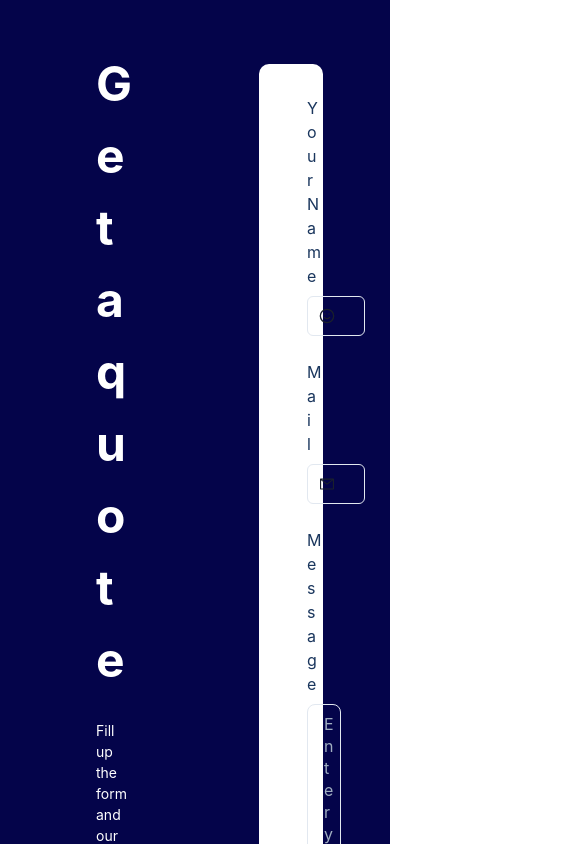
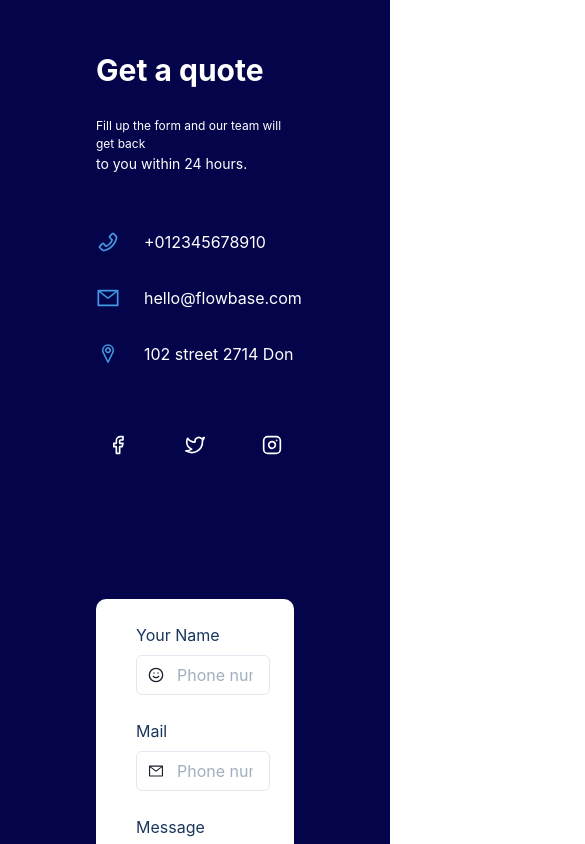
Before and after one commit to vectorCodes/nextjsauthentication, a Next.js app: page /contact in a window 390 px wide. Shown: the top 844 px of the page, 585 px wide, since content can reach past the window. Built offline with nearby package versions, Linux system fonts and the light colour scheme.

Commit message:
contact page responsive

```diff
--- a/pages/contact.js
+++ b/pages/contact.js
@@ -34,24 +34,28 @@ const datas = [
 function Contact() {
   //   const [icon, setIcon] = useState(0);
   return (
-    <Box bg="#04044A" py={12} px={24} h="100vh">
-      <SimpleGrid columns={2} maxW={"5xl"} spacing={32}>
+    <Box bg="#04044A" py={12} px={24}>
+      <SimpleGrid columns={{ base: 1, lg: 2 }} maxW={"5xl"} spacing={32}>
         <Box>
-          <Text textColor={"white"} fontSize={"5xl"} fontWeight={"bold"}>
+          <Text
+            textColor={"white"}
+            fontSize={{ base: "3xl", lg: "5xl" }}
+            fontWeight={"bold"}
+          >
             Get a quote
           </Text>
-          <Text textColor={"white"} fontSize={"sm"} mt={6}>
+          <Text textColor={"white"} fontSize={{ base: "xs", lg: "sm" }} mt={6}>
             Fill up the form and our team will get back
           </Text>
-          <Text textColor={"white"} fontSize={"sm"} pb={16}>
+          <Text textColor={"white"} fontSize={"sm"} pb={{ base: 8, lg: 16 }}>
             to you within 24 hours.
           </Text>
           {datas.map((data, idx) => {
             return (
               <HStack
                 key={idx}
-                spacing={10}
-                mt={8}
+                spacing={{ base: 6, lg: 10 }}
+                mt={{ base: 4, lg: 8 }}
                 cursor={"pointer"}
                 transition={"all 1s"}
                 h={"40px"}
@@ -71,7 +75,11 @@ function Contact() {
               </HStack>
             );
           })}
-          <HStack spacing={12} mt={20} cursor={"pointer"}>
+          <HStack
+            spacing={{ base: 8, lg: 12 }}
+            mt={{ base: 12, lg: 20 }}
+            cursor={"pointer"}
+          >
             <Center
               textColor={"white"}
               fontSize={"xl"}
@@ -117,7 +125,12 @@ function Contact() {
             </HStack>
           </HStack>
         </Box>
-        <Box bg="white" rounded={10} mt={4} p={8}>
+        <Box
+          bg="white"
+          rounded={10}
+          mt={{ base: 1, lg: 4 }}
+          p={{ base: 6, lg: 8 }}
+        >
           <Box>
             <Text textColor={"blue.900"} ml={4}>
               Your Name
@@ -169,17 +182,17 @@ function Contact() {
             <Textarea
               placeholder="Enter your message"
               rounded={"lg"}
-              h={"160px"}
+              h={{ base: "80px", lg: "160px" }}
               ml={4}
               cursor={"pointer"}
             />
           </Box>
-          <Box ml={32}>
+          <Box ml={{ base: "8", lg: 32 }}>
             <Button
               bg={"#2D75FF"}
               textColor={"white"}
               mt={3}
-              px={20}
+              px={{ base: 10, lg: 20 }}
               transition={"all 1s"}
               _hover={{ bg: "blue.500" }}
             >
--- a/pages/signup.js
+++ b/pages/signup.js
@@ -49,7 +49,7 @@ function Signup() {
   return (
     <Box
       bgGradient={"linear(to-l, blue.500,purple.500)"}
-      py={{ base: "73px", lg: "140px" }}
+      py={{ base: "73px", lg: "142px" }}
     >
       <Box m="0 auto" maxW={"5xl"}>
         <SimpleGrid columns={{ base: 1, lg: 2 }}>
```
